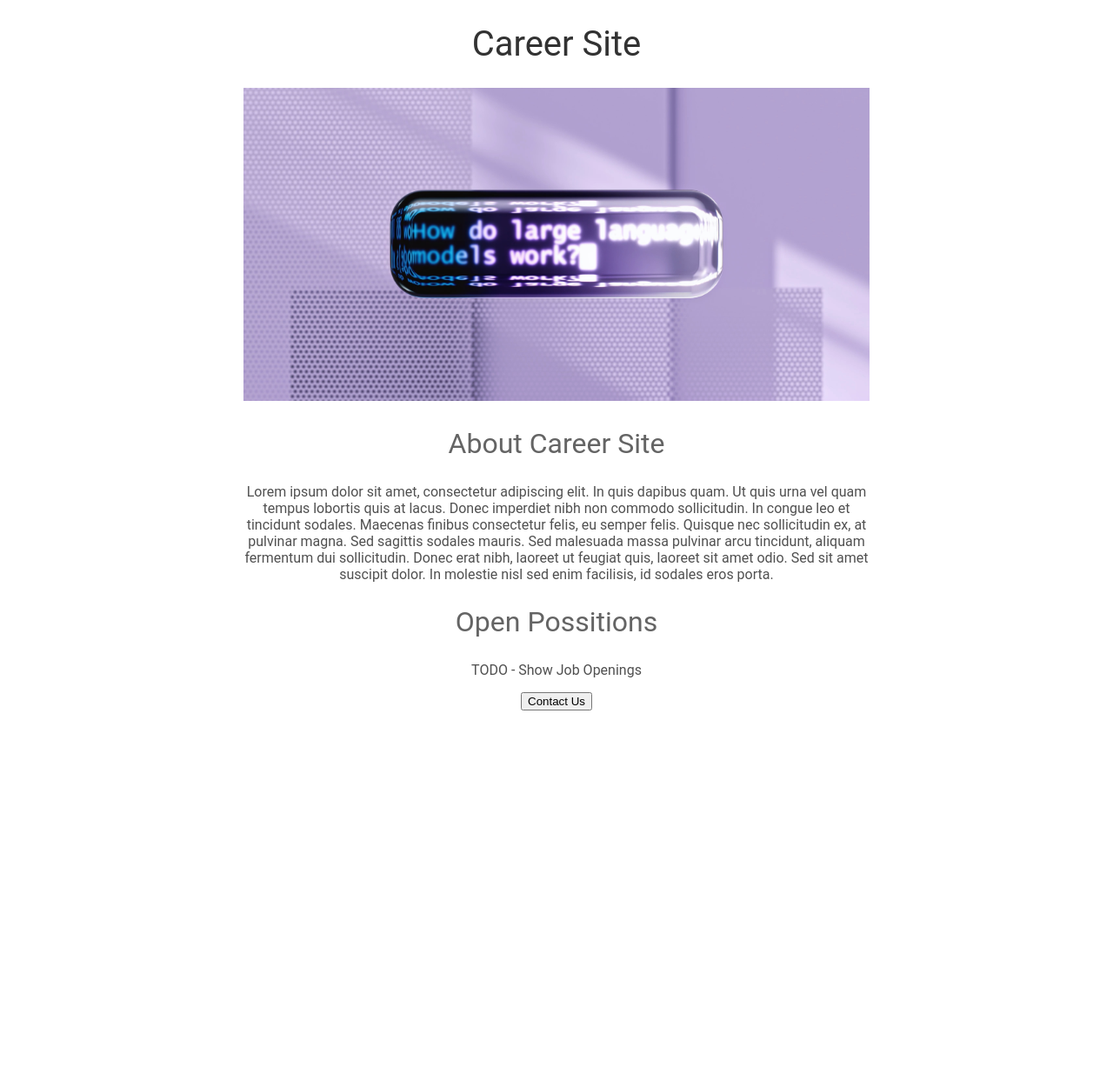
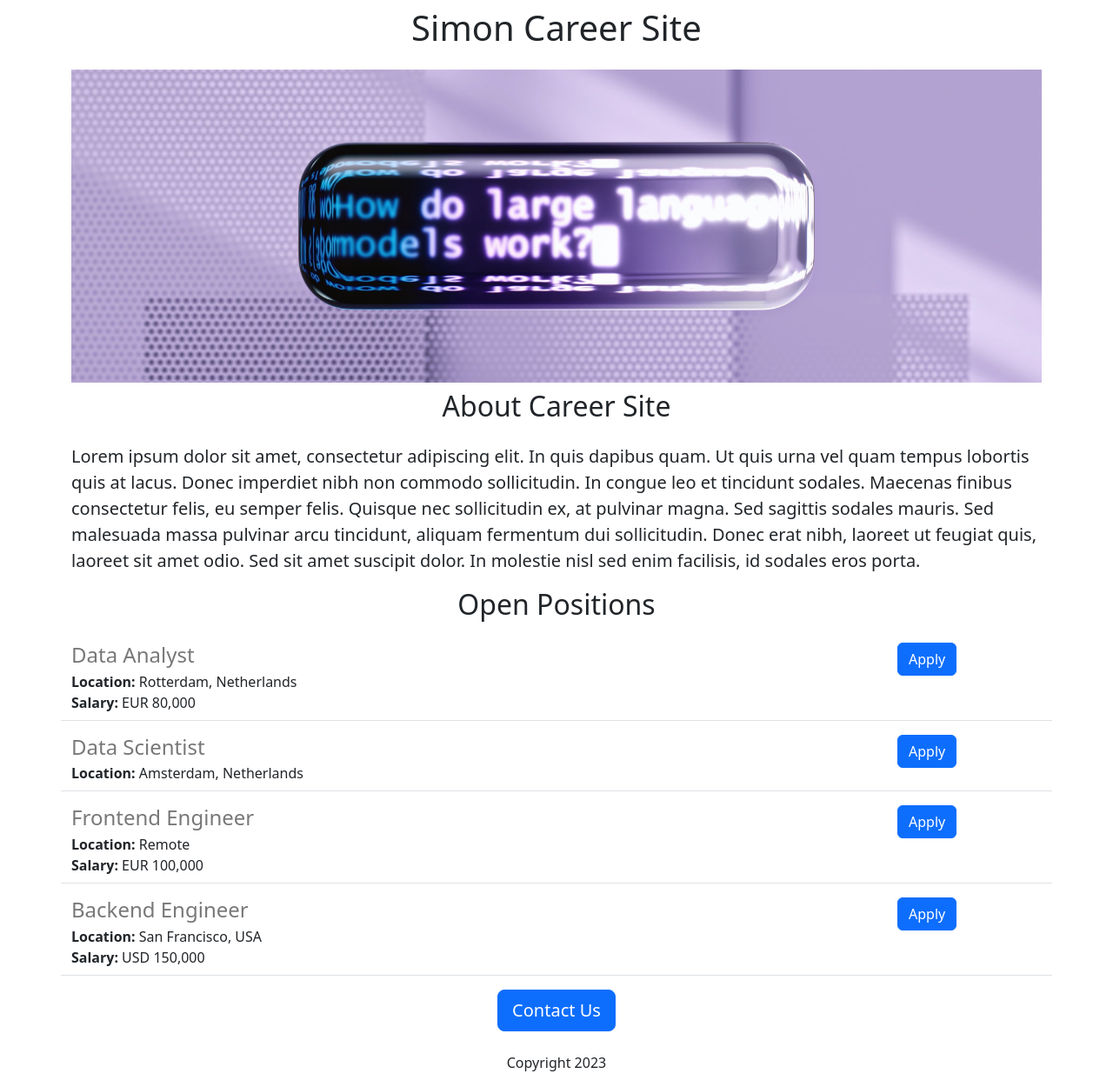
Before and after one commit to abellosimon/flask-career-site-v2, a Flask app: page / in a window 1280 px wide. Shown: the whole page at 87% size. Before the commit the page ends 817 px from the top, so only its background shows below. Run offline with Flask 3, Linux system fonts and the light colour scheme.

Commit message:
Added dynamic data and api route

```diff
--- a/app.py
+++ b/app.py
@@ -1,13 +1,40 @@
-from flask import Flask, render_template
+from flask import Flask, render_template, jsonify
 
 app = Flask(__name__)
+
+JOBS = [{
+    'id': 1,
+    'title': 'Data Analyst',
+    'location': 'Rotterdam, Netherlands',
+    'salary': 'EUR 80,000'
+}, {
+    'id': 2,
+    'title': 'Data Scientist',
+    'location': 'Amsterdam, Netherlands',
+}, {
+    'id': 3,
+    'title': 'Frontend Engineer',
+    'location': 'Remote',
+    'salary': 'EUR 100,000'
+}, {
+    'id': 4,
+    'title': 'Backend Engineer',
+    'location': 'San Francisco, USA',
+    'salary': 'USD 150,000'
+}]
 
 
 @app.route("/")
 def hello_world():
-  return render_template('home.html')
+  return render_template('home.html', jobs=JOBS, company_name='Simon')
 
-#TODO: Learn to change favicon icon
+
+@app.route("/api//jobs")
+def list_jobs():
+  return jsonify(JOBS)
+
+
+#DONE: Learn to change favicon icon
 
 if __name__ == "__main__":
   app.run(host='0.0.0.0', debug=True)
--- a/static/style.css
+++ b/static/style.css
@@ -1,31 +1,11 @@
- h1{
-        font-size: 40px;
-        font-family: Roboto;
-        font-weight: normal;
-        color: rgb(50,50,50);
 
-        text-align: center;
-      }
-       h2{
-        font-size: 32px;
-        font-family: Roboto;
-        font-weight: normal;
-        color: rgb(100,100,100);
-        text-align: center;
-      }
-      .bodytext{
-        font-family: Roboto;
-        color: rgb(80,80,80);
-        text-align: center;
-      }
       #banner {height:360px;
                width: 100%;
                object-fit: cover;
-
-
       }
-       #container {max-width: 720px;
-                   margin: 0 auto;
-
-
+      h4{color: rgb(120,120,120);
+         margin-bottom:4px;
       }
+    #jobs_container{margin-bottom:16px;
+                    padding-bottom:8px;
+    }
--- a/templates/home.html
+++ b/templates/home.html
@@ -2,21 +2,30 @@
 <html lang="en">
   <head>
     <meta charset="UTF-8">
-    <meta name="viewport" content="width=device-width, initial-scale=1.0">
+    <meta name="viewport" content="width=device-width, initial-scale=1">
     <meta http-equiv="X-UA-Compatible" content="ie=edge">
     <title>Flask Career Site Demo</title>
     <link rel="shortcut icon" href='/static/favicon.ico'>
+    <link href="https://cdn.jsdelivr.net/npm/bootstrap@5.3.1/dist/css/bootstrap.min.css" rel="stylesheet" integrity="sha384-4bw+/aepP/YC94hEpVNVgiZdgIC5+VKNBQNGCHeKRQN+PtmoHDEXuppvnDJzQIu9" crossorigin="anonymous">
     <link rel="stylesheet" href="/static/style.css">
   </head>
   <body>
-    <div id="container">
-    <h1>Career Site</h1>
-    <img id="banner" src="/static/banner.jpg" >
-    <h2>About Career Site</h2>
-    <p class="bodytext">Lorem ipsum dolor sit amet, consectetur adipiscing elit. In quis dapibus quam. Ut quis urna vel quam tempus lobortis quis at lacus. Donec imperdiet nibh non commodo sollicitudin. In congue leo et tincidunt sodales. Maecenas finibus consectetur felis, eu semper felis. Quisque nec sollicitudin ex, at pulvinar magna. Sed sagittis sodales mauris. Sed malesuada massa pulvinar arcu tincidunt, aliquam fermentum dui sollicitudin. Donec erat nibh, laoreet ut feugiat quis, laoreet sit amet odio. Sed sit amet suscipit dolor. In molestie nisl sed enim facilisis, id sodales eros porta.</p>
-    <h2>Open Possitions</h2>
-    <p class="bodytext">TODO - Show Job Openings</p>
-    <div style = "text-align:center;"><button>Contact Us</button></div>
+    <div class="container">
+    <h1 class="text-center mt-2 mb-4">{{company_name}} Career Site</h1>
+    <img class="img-fluid" id="banner" src="/static/banner.jpg" >
+    <h2 h1 class="text-center mt-2 mb-4">About Career Site</h2>
+    <p class="lead">Lorem ipsum dolor sit amet, consectetur adipiscing elit. In quis dapibus quam. Ut quis urna vel quam tempus lobortis quis at lacus. Donec imperdiet nibh non commodo sollicitudin. In congue leo et tincidunt sodales. Maecenas finibus consectetur felis, eu semper felis. Quisque nec sollicitudin ex, at pulvinar magna. Sed sagittis sodales mauris. Sed malesuada massa pulvinar arcu tincidunt, aliquam fermentum dui sollicitudin. Donec erat nibh, laoreet ut feugiat quis, laoreet sit amet odio. Sed sit amet suscipit dolor. In molestie nisl sed enim facilisis, id sodales eros porta.</p>
+    <h2 class="text-center mt-2 mb-4">Open Positions</h2>
+    <p>
+        <!--templating syntaxt from flask to add dynamic data into html  -->
+      {% for job in jobs %}
+        {% include 'jobitem.html' %}
+      {% endfor %}
+    </p>
+    <div class="text-center">
+      <button class="btn btn-primary btn-lg">Contact Us</button>
+      <p class="mt-4">Copyright 2023</p>
+    </div>
       </div>
   </body>
 </html>
--- /dev/null
+++ b/templates/jobitem.html
@@ -0,0 +1,17 @@
+<div class="border-bottom row" id=jobs_container>
+  <div class="col-10">
+    <h4>{{job['title']}}</h4>
+   <div>
+    <b>Location:</b> {{job['location']}}
+   </div>
+   {% if 'salary' in job %}
+    <div>
+     <b>Salary:</b> {{job['salary']}}
+    </div>
+   {% endif %}
+ </div>
+  <div class="col-2">
+    <button type="button" class="btn btn-primary">Apply</button>
+  </div>
+
+</div>
```
